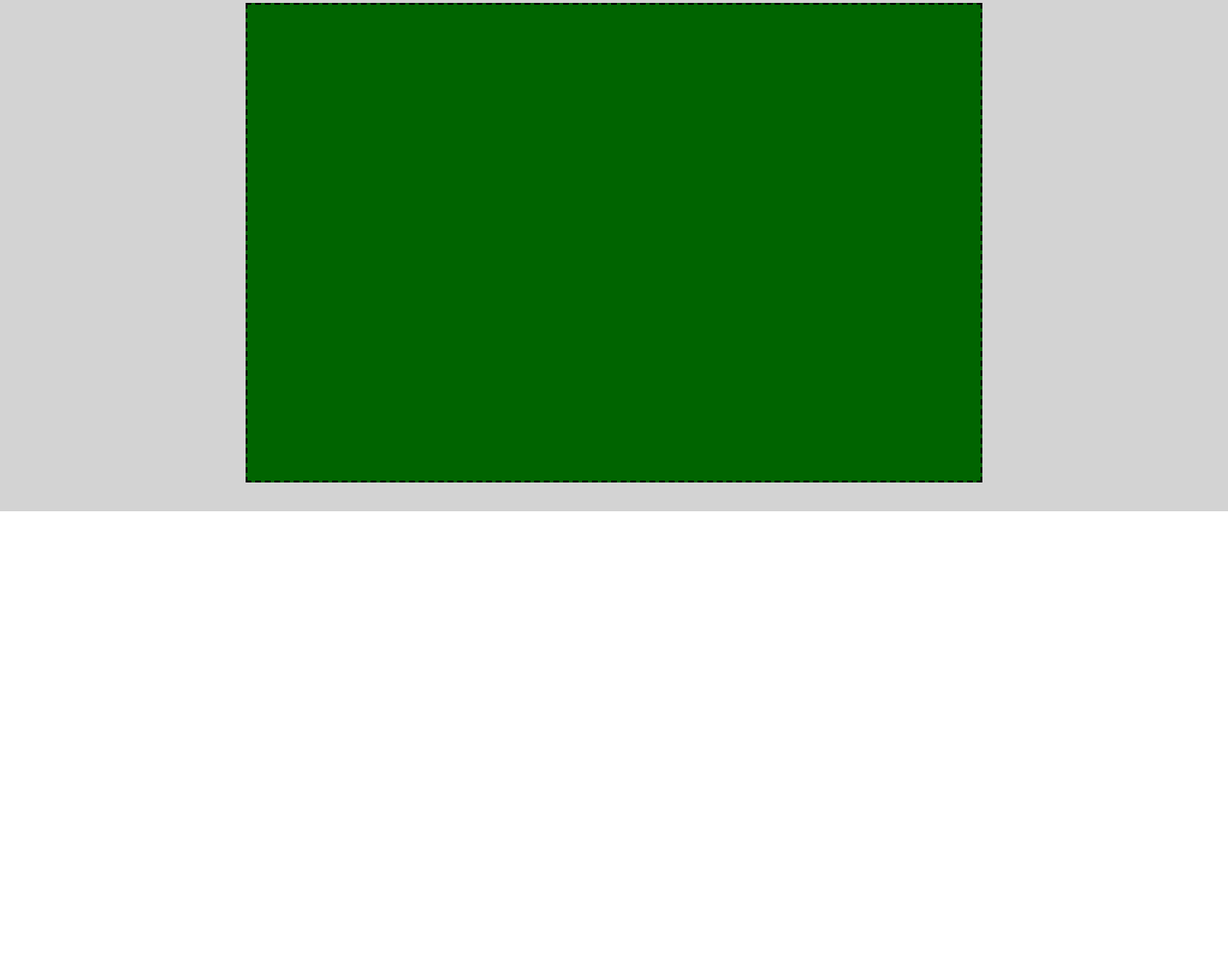
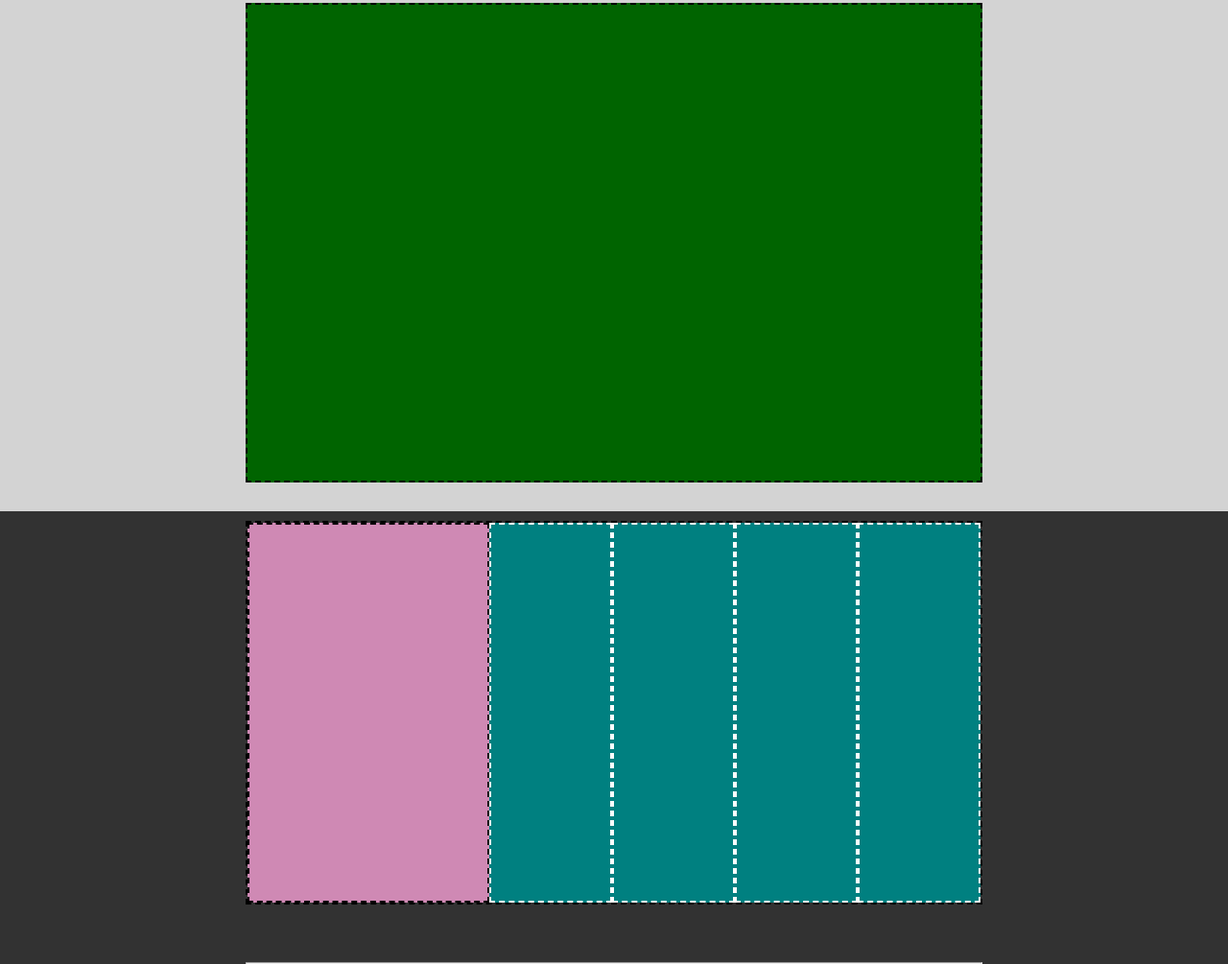
Before and after one commit to mannuccimattia/htmlcss-struttura-discord, a plain HTML site: page index.html in a window 1280 px wide. Shown: the part 1677-2682 px from the top of the page at 96% size. Before the commit the page ends 2210 px from the top, so only its background shows below. Drawn offline with Linux system fonts and the light colour scheme.

Commit message:
[UPD] Done index footer 1st half

```diff
--- a/css/style.css
+++ b/css/style.css
@@ -8,6 +8,7 @@ body{
   font-family: sans-serif;
   font-weight: 100;
 }
+
 
 .container{
   max-width: 60%;
@@ -136,6 +137,32 @@ header{
   background-color: darkgreen;
 }
 
+.bg-dgrey{
+  background-color: rgb(50, 50, 50);
+}
+
+.bg-teal{
+  background-color: teal;
+}
+
+.bg-aquamarine{
+  background-color: aquamarine;
+}
+
 .d-flex{
   display: flex;
 }
+
+/* page content style */
+.bg-dgrey .bg-dpink{
+  flex-grow: 2;
+}
+
+.bg-dgrey .bg-teal{
+  border: 2px dashed white;
+  flex-grow: 1;
+}
+
+footer hr{
+  color: white;
+}
--- a/index.html
+++ b/index.html
@@ -67,5 +67,23 @@
         </div>
       </div>
     </main>
+
+    <footer>
+      <div class="bg-dgrey">
+        <div class="container">
+          <div class="content py-10-t py-60-b">
+            <div class="w100 h400 border-dash d-flex">
+              <div class="border-dash bg-dpink"></div>
+              <div class="border-dash bg-teal"></div>
+              <div class="border-dash bg-teal"></div>
+              <div class="border-dash bg-teal"></div>
+              <div class="border-dash bg-teal"></div>
+            </div>
+          </div>
+          <hr>
+
+      </div>
+    </footer>
+
   </body>
 </html>
```
